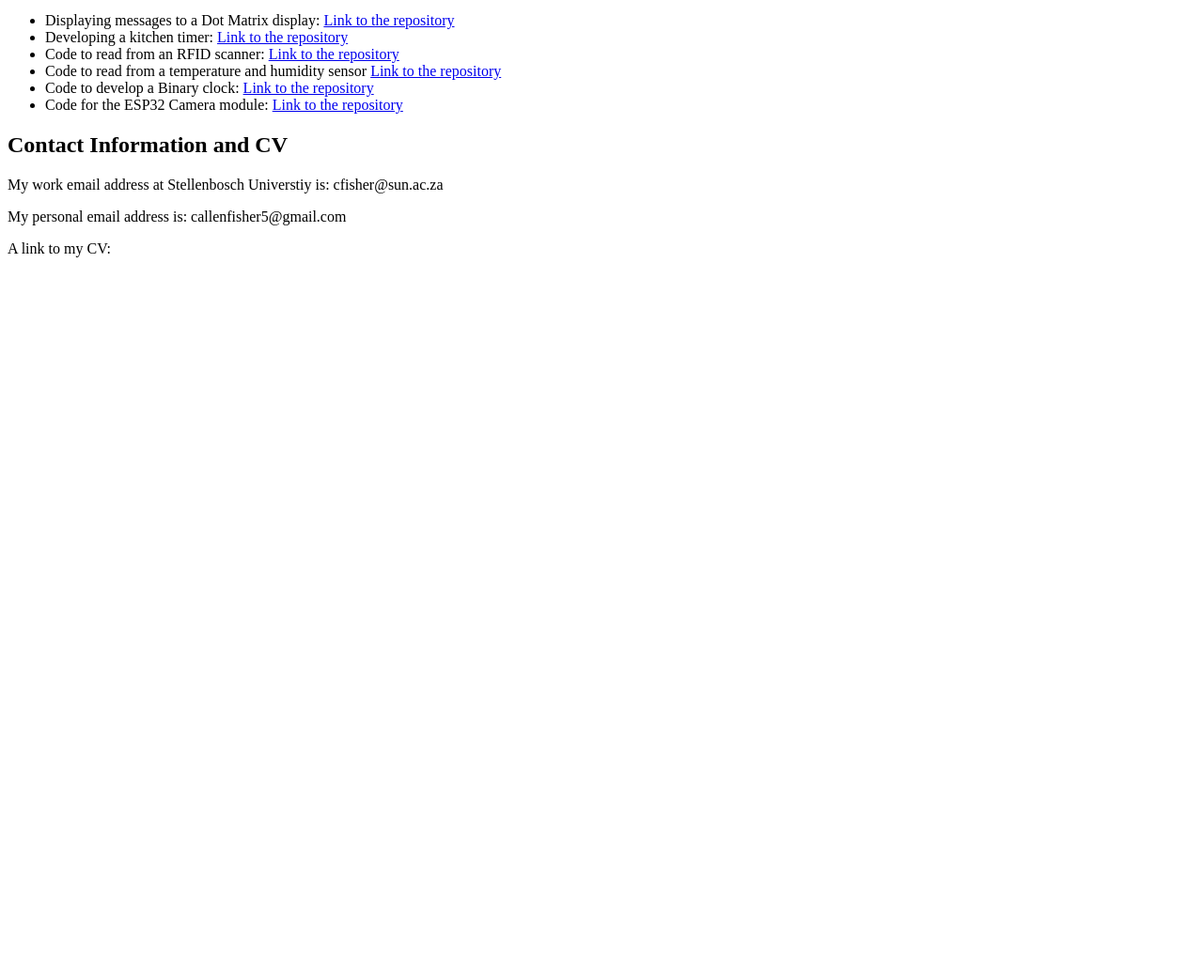
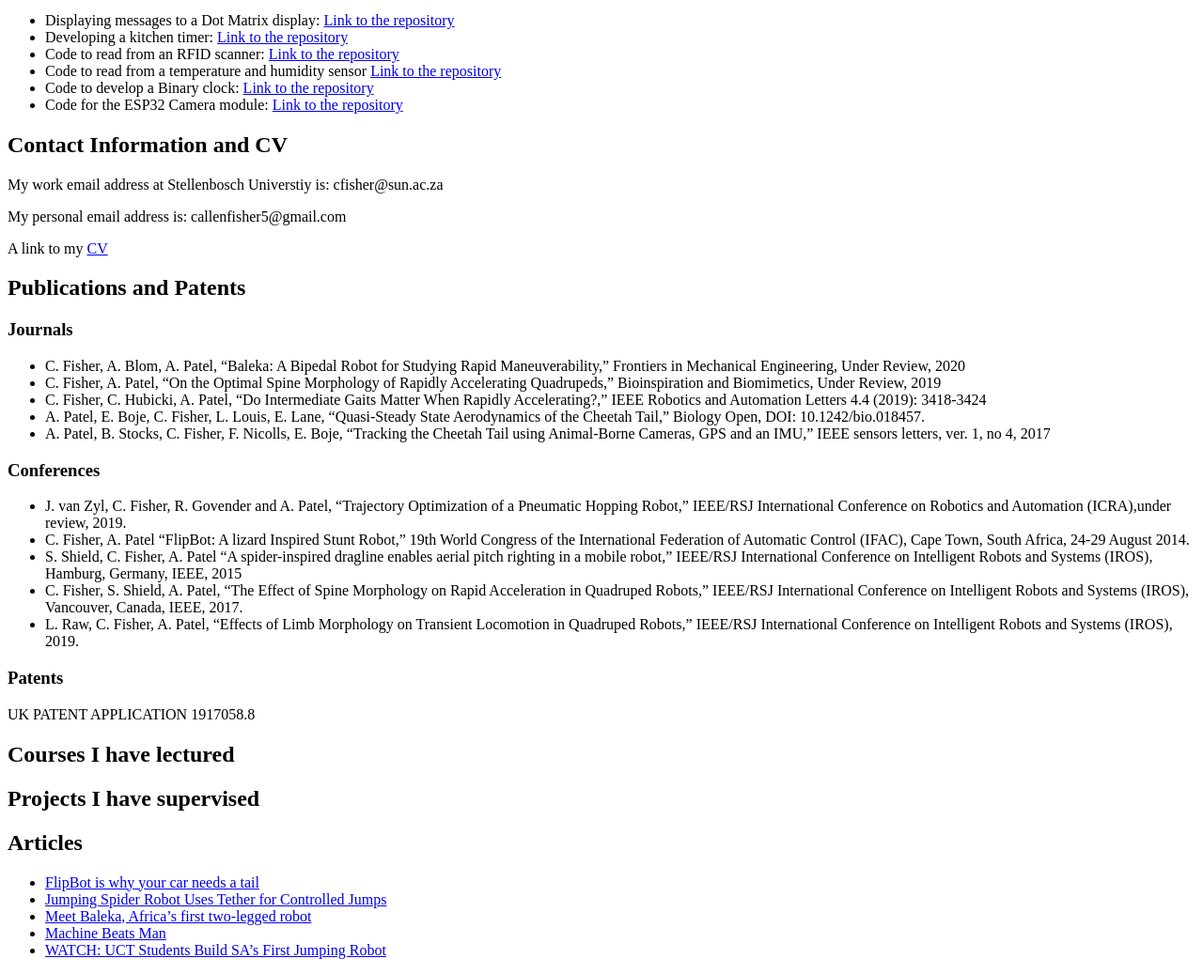
Before and after one commit to callenFisherLeggedRobotics/Website, a plain HTML site: page index.html in a window 1280 px wide. Shown: the part 805-1842 px from the top of the page at 94% size. Before the commit the page ends 1095 px from the top, so only its background shows below. Drawn offline with Linux system fonts and the light colour scheme.

Commit message:
Update index.html

```diff
--- a/index.html
+++ b/index.html
@@ -72,4 +72,42 @@
 <p>My work email address at Stellenbosch Universtiy is: cfisher@sun.ac.za</p>
 <p>My personal email address is: callenfisher5@gmail.com</p>
 
-<p>A link to my CV: </p>
+<p>A link to my <a href="https://github.com/callenFisherLeggedRobotics/CV"> CV</a></p>
+
+
+<h2> Publications and Patents </h2>
+<h3> Journals </h3>
+<ul>
+  <li>C. Fisher, A. Blom, A. Patel, “Baleka: A Bipedal Robot for Studying Rapid Maneuverability,” Frontiers in Mechanical Engineering, Under Review, 2020</li>
+  <li>C. Fisher, A. Patel, “On the Optimal Spine Morphology of Rapidly Accelerating Quadrupeds,” Bioinspiration and Biomimetics, Under Review, 2019</li>
+  <li>C. Fisher, C. Hubicki, A. Patel, “Do Intermediate Gaits Matter When Rapidly Accelerating?,” IEEE Robotics and Automation Letters 4.4 (2019): 3418-3424</li>
+  <li>A. Patel, E. Boje, C. Fisher, L. Louis, E. Lane, “Quasi-Steady State Aerodynamics of the Cheetah Tail,” Biology Open, DOI: 10.1242/bio.018457.</li>
+  <li>A. Patel, B. Stocks, C. Fisher, F. Nicolls, E. Boje, “Tracking the Cheetah Tail using Animal-Borne Cameras, GPS and an IMU,” IEEE sensors letters, ver. 1, no 4, 2017</li>
+</ul>
+<h3> Conferences </h3>
+<ul>
+  <li>J. van Zyl, C. Fisher, R. Govender and A. Patel, “Trajectory Optimization of a Pneumatic Hopping Robot,” IEEE/RSJ International Conference on Robotics and Automation (ICRA),under review, 2019.</li>
+  <li>C. Fisher, A. Patel “FlipBot: A lizard Inspired Stunt Robot,” 19th World Congress of the International Federation of Automatic Control (IFAC), Cape Town, South Africa, 24-29 August 2014.</li>
+  <li>S. Shield, C. Fisher, A. Patel “A spider-inspired dragline enables aerial pitch righting in a mobile robot,” IEEE/RSJ International Conference on Intelligent Robots and Systems (IROS), Hamburg, Germany, IEEE, 2015</li>
+  <li>C. Fisher, S. Shield, A. Patel, “The Effect of Spine Morphology on Rapid Acceleration in Quadruped Robots,” IEEE/RSJ International Conference on Intelligent Robots and Systems (IROS), Vancouver, Canada, IEEE, 2017.</li>
+  <li>L. Raw, C. Fisher, A. Patel, “Effects of Limb Morphology on Transient Locomotion in Quadruped Robots,” IEEE/RSJ International Conference on Intelligent Robots and Systems (IROS), 2019.</li>
+</ul>
+
+<h3> Patents </h3>
+<p>UK PATENT APPLICATION 1917058.8</p>
+
+<h2> Courses I have lectured </h2>
+
+
+
+<h2> Projects I have supervised </h2>
+
+
+<h2> Articles</h2>
+<ul>
+  <li><a href="https://spectrum.ieee.org/automaton/robotics/robotics-hardware/flipbot-is-why-your-car-needs-a-tail">FlipBot is why your car needs a tail</a></li>
+  <li><a href="https://spectrum.ieee.org/automaton/robotics/robotics-hardware/jumping-spider-robot-uses-tether-for-controlled-jumps">Jumping Spider Robot Uses Tether for Controlled Jumps</a></li>
+  <li><a href="https://www.news.uct.ac.za/article/-2019-03-15-meet-baleka-africas-first-two-legged-robot">Meet Baleka, Africa’s first two-legged robot</a></li>
+  <li><a href="https://www.popularmechanics.com/technology/robots/a29056447/super-robots-faster-than-humans/">Machine Beats Man</a></li>
+  <li><a href="https://video.news24.com/show/111310">WATCH: UCT Students Build SA’s First Jumping Robot</a> </li>
+</ul>
```
